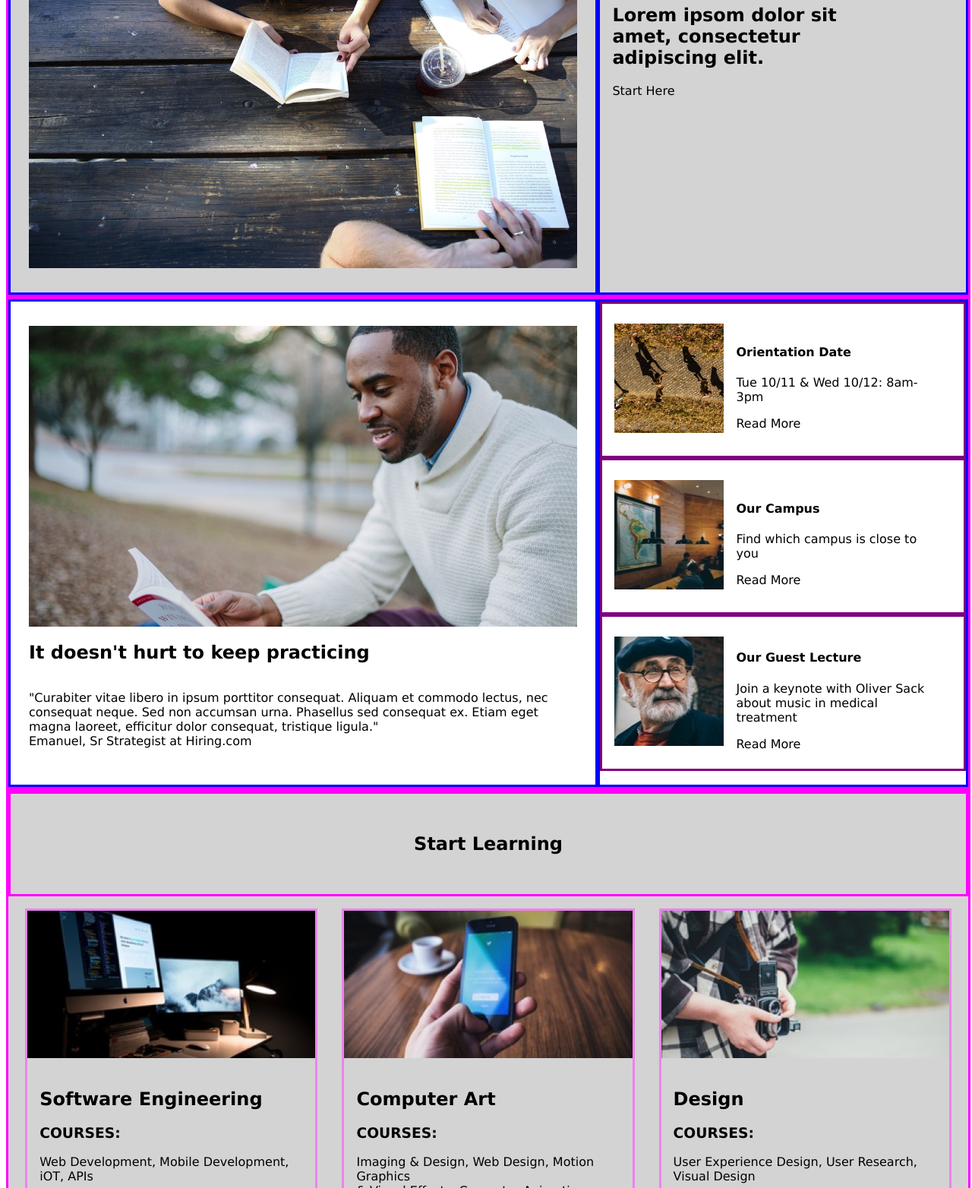
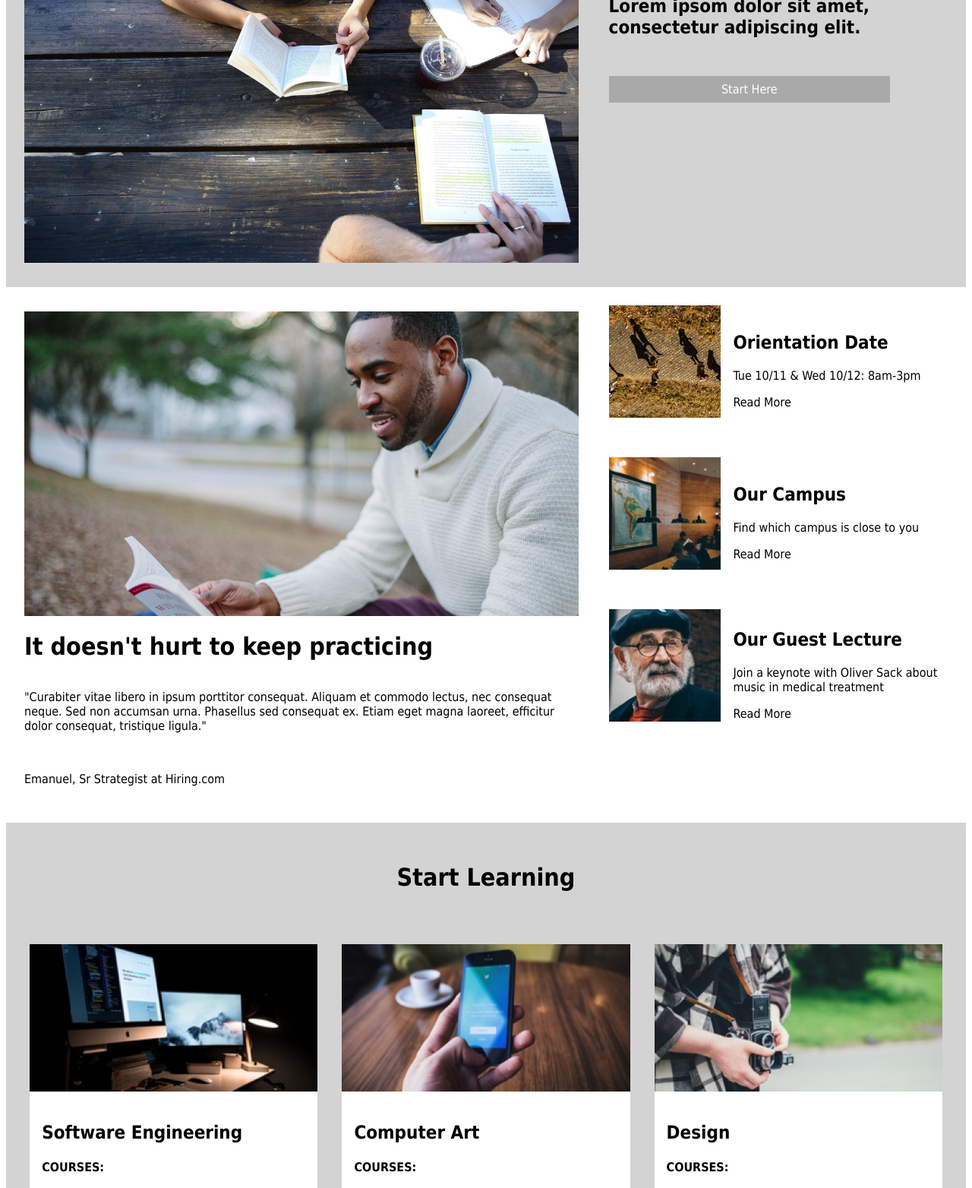
Before and after one commit to bea-vaca/colmar-academy, a plain HTML site: page index.html in a window 1280 px wide. Shown: the part 297-1861 px from the top of the page at 76% size. Drawn offline with Linux system fonts and the light colour scheme.

Commit message:
Desktop version complete.

```diff
--- a/index.html
+++ b/index.html
@@ -48,10 +48,10 @@
 
       <div class="features-main">
         <img id="features-img" src="./resources/images/information-main.jpg"/>
-        <h2>It doesn't hurt to keep practicing</h2>
-        <p>"Curabiter vitae libero in ipsum porttitor consequat. Aliquam et commodo lectus, nec consequat neque. Sed non accumsan urna. Phasellus sed consequat ex. Etiam eget magna laoreet, efficitur dolor consequat, tristique ligula."
-        <br>
-        Emanuel, Sr Strategist at Hiring.com</p>
+        <h1>It doesn't hurt to keep practicing</h1>
+        <p>"Curabiter vitae libero in ipsum porttitor consequat. Aliquam et commodo lectus, nec consequat neque. Sed non accumsan urna. Phasellus sed consequat ex. Etiam eget magna laoreet, efficitur dolor consequat, tristique ligula."</p>
+        <br/>
+        <p>Emanuel, Sr Strategist at Hiring.com</p>
       </div>
 
       <div class="features-list">
@@ -61,7 +61,7 @@
             <img src="./resources/images/information-orientation.jpg"/>
           </div>
           <div class="story-text">
-            <h4>Orientation Date</h4>
+            <h2>Orientation Date</h2>
             <p>Tue 10/11 & Wed 10/12: 8am-3pm</p>
             <span>Read More</span>
           </div>
@@ -72,7 +72,7 @@
             <img src="./resources/images/information-campus.jpg"/>
           </div>
           <div class="story-text">
-            <h4>Our Campus</h4>
+            <h2>Our Campus</h2>
             <p>Find which campus is close to you</p>
             <span>Read More</span>
           </div>
@@ -83,7 +83,7 @@
             <img src="./resources/images/information-guest-lecture.jpg"/>
           </div>
           <div class="story-text">
-            <h4>Our Guest Lecture</h4>
+            <h2>Our Guest Lecture</h2>
             <p>Join a keynote with Oliver Sack about music in medical treatment</p>
             <span>Read More</span>
           </div>
@@ -99,7 +99,7 @@
     <div class="learn">
 
       <div class="learn-heading">
-          <h2>Start Learning</h2>
+          <h1>Start Learning</h1>
       </div>
 
       <div class="catalog">
@@ -108,7 +108,7 @@
               <img src="./resources/images/course-software.jpg"/>
               <div class="description">
                   <h2>Software Engineering</h2>
-                  <h3>COURSES:</h3>
+                  <h4>COURSES:</h4>
                   <p>Web Development, Mobile Development, iOT, APIs</p>
               </div>
           </div>
@@ -117,7 +117,7 @@
               <img src="./resources/images/course-computer-art.jpg"/>
               <div class="description">
                   <h2>Computer Art</h2>
-                  <h3>COURSES:</h3>
+                  <h4>COURSES:</h4>
                   <p>Imaging & Design, Web Design, Motion Graphics
                     <br/>& Visual Effects, Computer Animation</p>
               </div>
@@ -127,7 +127,7 @@
               <img src="./resources/images/course-design.jpg"/>
               <div class="description">
                   <h2>Design</h2>
-                  <h3>COURSES:</h3>
+                  <h4>COURSES:</h4>
                   <p>User Experience Design, User Research, Visual Design</p>
               </div>
           </div>
@@ -136,7 +136,7 @@
               <img src="./resources/images/course-data.jpg"/>
               <div class="description">
                   <h2>Data</h2>
-                  <h3>COURSES:</h3>
+                  <h4>COURSES:</h4>
                   <p>Data Science, Big Data, SQL, Data Visualisation</p>
               </div>
           </div>
@@ -145,7 +145,7 @@
               <img src="./resources/images/course-business.jpg"/>
               <div class="description">
                   <h2>Business</h2>
-                  <h3>COURSES:</h3>
+                  <h4>COURSES:</h4>
                   <p>Product Development, Business Development, Startup</p>
               </div>
           </div>
@@ -154,7 +154,7 @@
               <img src="./resources/images/course-marketing.jpg"/>
               <div class="description">
                   <h2>Marketing</h2>
-                  <h3>COURSES:</h3>
+                  <h4>COURSES:</h4>
                   <p>Analytics, Content Marketing, Mobile Marketing</p>
               </div>
           </div>
@@ -167,12 +167,12 @@
 
     <div class="exhibit">
         <div class="exhibit-heading">
-            <h2>Thesis Exhibit</h2>
+            <h1>Thesis Exhibit</h1>
         </div>
         <div class="exhibit-content">
             <div class="exhibit-video">
                 <video src="./resources/videos/thesis.mp4" controls>Video Not Supported</video>
-                <h3>Reimagine Urban</h3>
+                <h2>Reimagine Urban</h2>
                 <p>"Curabitur vitae libero in ipsum porttitor consequat. Aliquam et commodo lectus, nec consequat neque. Sed non accumsan urna.
                     Phasellus sed consequat ex. Etiam eget magna laoreet, effecitur dolor consequat, tristique ligula."</p>
             </div>
@@ -182,7 +182,7 @@
                     <img src="./resources/images/thesis-fisma.jpg"/>
                   </div>
                   <div class="story-text">
-                    <h3>Fisma: Design and</h3>
+                    <h2>Fisma: Design and</h2>
                     <span>Designer showcase of new prototype product</span>
                   </div>
                 </div>
@@ -191,7 +191,7 @@
                     <img src="./resources/images/thesis-now-and-then.jpg"/>
                   </div>
                   <div class="story-text">
-                    <h3>Now and then</h3>
+                    <h2>Now and then</h2>
                     <span>Research study about New York</span>
                   </div>
                 </div>
--- a/resources/css/style.css
+++ b/resources/css/style.css
@@ -1,5 +1,5 @@
 html {
-font-family: Verdana;
+font-family: Tahoma;
 }
 
 /*HEADER*/
@@ -11,19 +11,16 @@ header {
   align-items: center;
   width: 100%;
   height: 64px;
-  border: 3px solid magenta;
 }
 
 .logo {
   display: flex;
   align-items: center;
   padding: 24px;
-  border: 3px solid blue;
-
 }
 
 nav {
-border: 3px solid blue;
+
 }
 
 ul {
@@ -46,14 +43,12 @@ li {
   width: 100%;
   height: 100%;
   background-color: lightgrey;
-  border: 3px solid magenta;
 }
 
 .banner-main {
   display: flex;
   width: 60%;
   padding: 32px 24px;
-  border: 3px solid blue;
 }
 
 #banner-img {
@@ -61,14 +56,12 @@ li {
 }
 
 .banner-content {
-  border: 3px solid blue;
   width: 40%;
   align-items: center;
 }
 
 .banner-content h1,
-.banner-content h2,
-.banner-content .button {
+.banner-content h2 {
   padding-left: 16px;
   padding-right: 100px;
 }
@@ -77,6 +70,16 @@ li {
   padding-top: 100px;
 }
 
+.button {
+  margin-left: 16px;
+  margin-right: 100px;
+  margin-top: 50px;
+  text-align: center;
+  color: white;
+  padding-top: 8px;
+  padding-bottom: 8px;
+  background-color: darkgrey;
+}
 
 /*FEATURES*/
 
@@ -84,7 +87,6 @@ li {
   display: flex;
   flex-direction: row;
   width: 100%;
-  border: 3px solid magenta;
 }
 
 .features-main {
@@ -92,7 +94,6 @@ li {
   flex-direction: column;
   width: 60%;
   padding: 32px 24px;
-  border: 3px solid blue;
 }
 
 #features-img {
@@ -103,7 +104,6 @@ li {
   display: flex;
   flex-direction: column;
   width: 40%;
-  border: 3px solid blue;
 }
 
 .story {
@@ -112,7 +112,6 @@ li {
   align-items: center;
   height: 168px;
   padding: 16px;
-  border: 3px solid purple;
 }
 
 .story-img {
@@ -121,7 +120,6 @@ li {
 
 .story-img img {
   width: 100%;
-  /*padding: 16px;*/
 }
 
 .story-text {
@@ -136,7 +134,6 @@ li {
   flex-direction: column;
   width: 100%;
   background-color: lightgrey;
-  border: 3px solid magenta;
 }
 
 .learn-heading {
@@ -144,22 +141,20 @@ li {
   align-items: center;
   text-align: center;
   padding: 32px;
-  border: 3px solid magenta;
 }
-
-
 
 .catalog {
   display: flex;
   flex-direction: row;
   flex-wrap: wrap;
   justify-content: center;
+  padding-bottom: 32px;
 }
 
 .course {
   width: 30%;
   margin: 16px;
-  border: 3px solid violet;
+  background-color: white;
 }
 
 .course img {
@@ -176,7 +171,6 @@ li {
   display: flex;
   flex-direction: column;
   width: 100%;
-  border: 3px solid magenta;
 }
 
 .exhibit-heading {
@@ -184,13 +178,11 @@ li {
   align-items: center;
   text-align: center;
   padding: 32px;
-  border: 3px solid magenta;
 }
 
 .exhibit-content {
   display: flex;
   flex-direction: row;
-  border: 3px solid magenta;
 }
 
 .exhibit-list {
@@ -199,11 +191,15 @@ li {
 
 .exhibit-video {
   width: 60%;
+  padding: 24px;
 }
 
 video {
   width: 100%;
 }
+
+
+/*FOOTER*/
 
 footer {
   display: flex;
@@ -211,9 +207,8 @@ footer {
   width: 100%;
   justify-content: space-between;
   align-items: center;
-  border: 3px solid magenta;
 }
 
-footer ul {
-
+footer span {
+  padding: 24px;
 }
```
